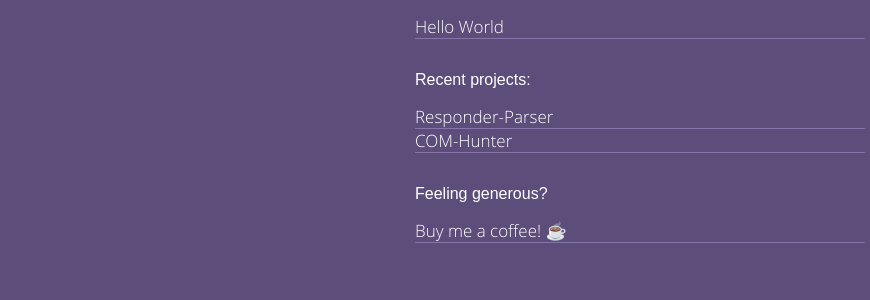
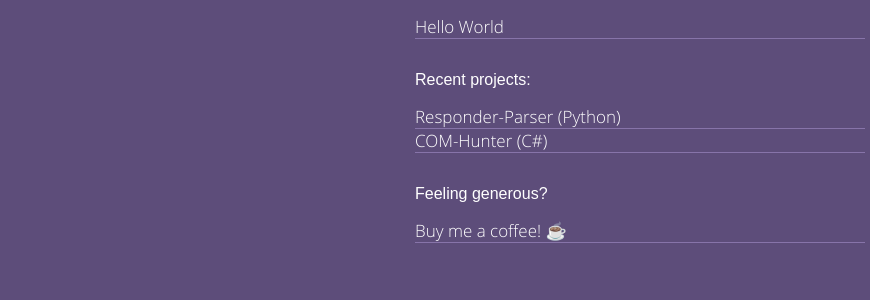
Before and after one commit to nickvourd/nickvourd.github.io, a Jekyll site: the page built from index.html, in a window 1280 px wide. Shown: the part 470-770 px from the top of the page, without its empty margins (0-870 px from the left). Built offline with Jekyll 4.4.1, drawn with Linux system fonts in a browser that asks for light colours.

Commit message:
Add lang for tools

```diff
--- a/_config.yml
+++ b/_config.yml
@@ -57,9 +57,9 @@ links:
 
 # Projects in header index
 projects:
-    - name: Responder-Parser
+    - name: Responder-Parser (Python)
       url: https://github.com/nickvourd/Responder-Parser
-    - name: COM-Hunter
+    - name: COM-Hunter (C#)
       url: https://github.com/nickvourd/COM-Hunter
 
 # exclude node related stuff
```
